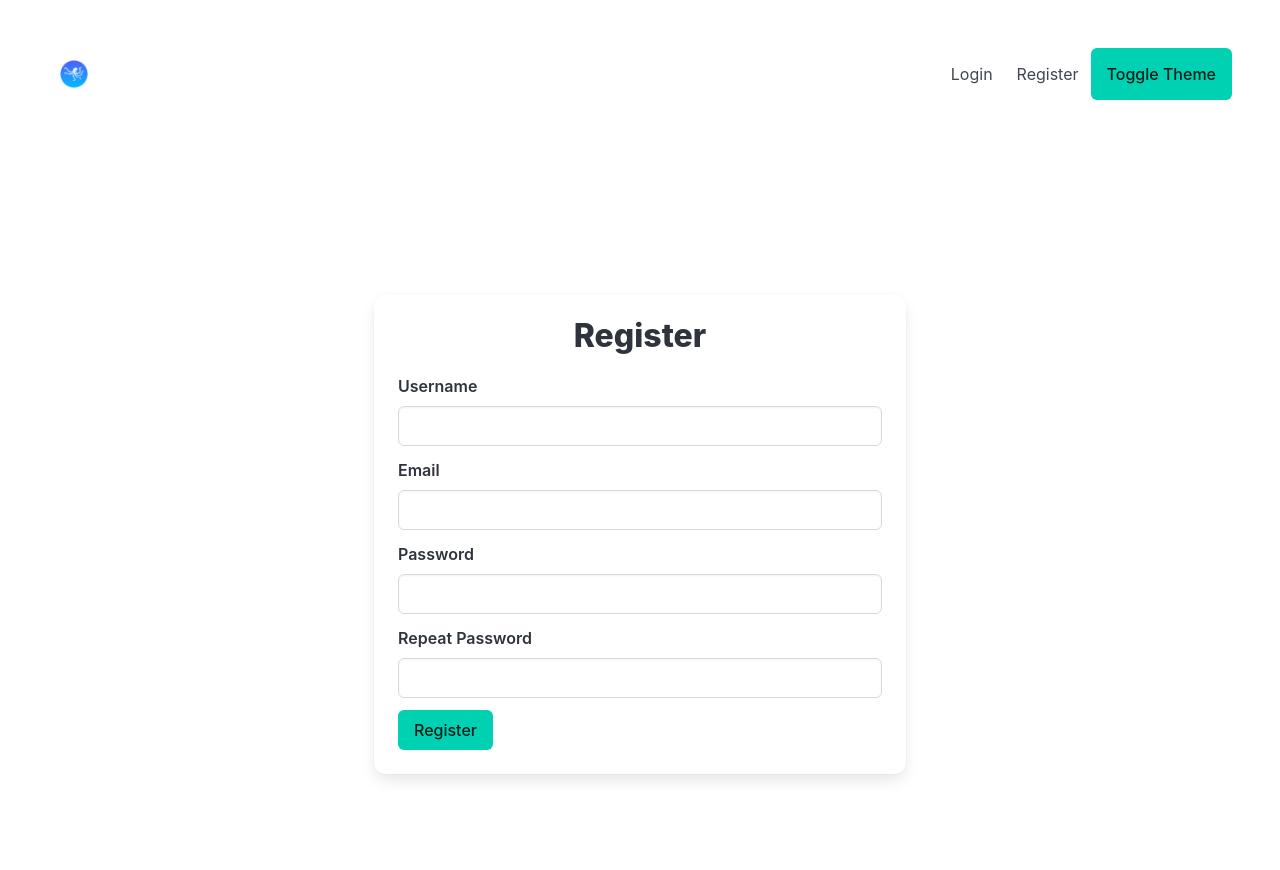
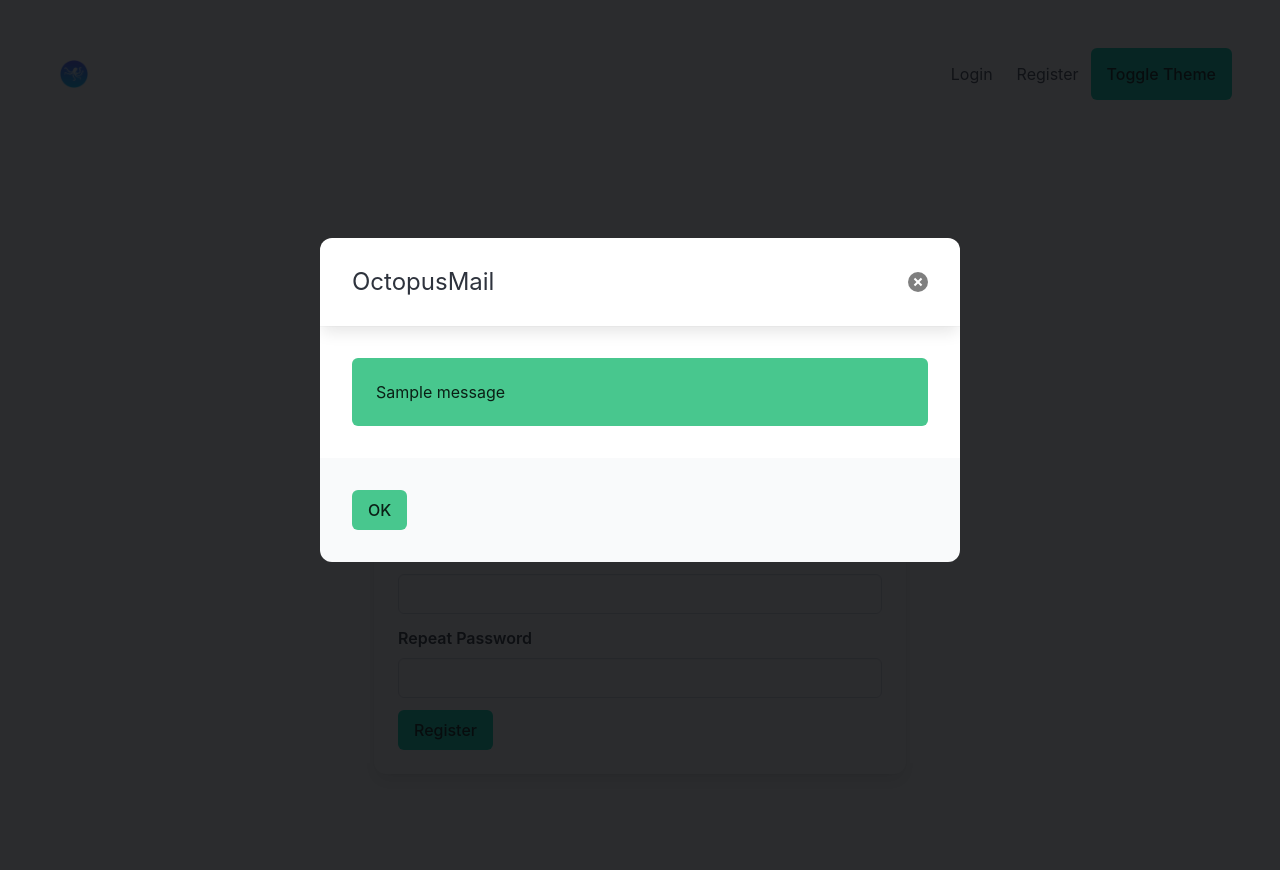
Before and after one commit to gabrielbaute/octopusmail, a Flask app: page /register in a window 1280 px wide. After the commit the page ends 750 px from the top, so only its background shows below. Run offline with Flask 3, Linux system fonts and the light colour scheme; tables that the repository leaves empty hold one stand-in row (values such as "Sample post"); one stand-in notice (Sample message) is shown.

Commit message:
Notificaciones flash en estilo modal

```diff
--- a/app/static/js/main.js
+++ b/app/static/js/main.js
@@ -26,6 +26,22 @@ document.addEventListener('DOMContentLoaded', () => {
         sendModeSelect.dispatchEvent(new Event('change'));
     }
 
+    // Controlador para las notificaciones flash en modal
+    const modal = document.getElementById('flash-modal');
+    const closeButton = document.querySelector('.modal .delete');
+    const okButton = document.querySelector('.modal .button.is-success');
+
+    if (modal && modal.querySelector('.notification')) {
+        modal.classList.add('is-active');
+    }
+
+    const closeModal = () => {
+        modal.classList.remove('is-active');
+    }
+
+    closeButton.addEventListener('click', closeModal);
+    okButton.addEventListener('click', closeModal);
+
     // Manejar el cambio de tema
     const themeToggle = document.getElementById('theme-toggle');
     const htmlElement = document.documentElement;
--- a/app/templates/base_public.html
+++ b/app/templates/base_public.html
@@ -26,6 +26,34 @@
             </nav>
         </header>
     </div>
+
+    <!-- Modal para mensajes flash -->
+    <div id="flash-modal" class="modal">
+        <div class="modal-background"></div>
+        <div class="modal-card">
+            <header class="modal-card-head">
+                <p class="modal-card-title">OctopusMail</p>
+                <button class="delete" aria-label="close"></button>
+            </header>
+            <section class="modal-card-body">
+                {% with messages = get_flashed_messages(with_categories=true) %}
+                {% if messages %}
+                <div>
+                    {% for category, message in messages %}
+                    <div class="notification is-{{ category }}">
+                        {{ message }}
+                    </div>
+                    {% endfor %}
+                </div>
+                {% endif %}
+                {% endwith %}
+            </section>
+            <footer class="modal-card-foot">
+                <button class="button is-success" onclick="closeModal()">OK</button>
+            </footer>
+        </div>
+    </div>
+
     <main>
         <div class="section">
             {% block content %}{% endblock %}
```
Also changed, not shown: app/templates/base.html (+27 -18 lines).
